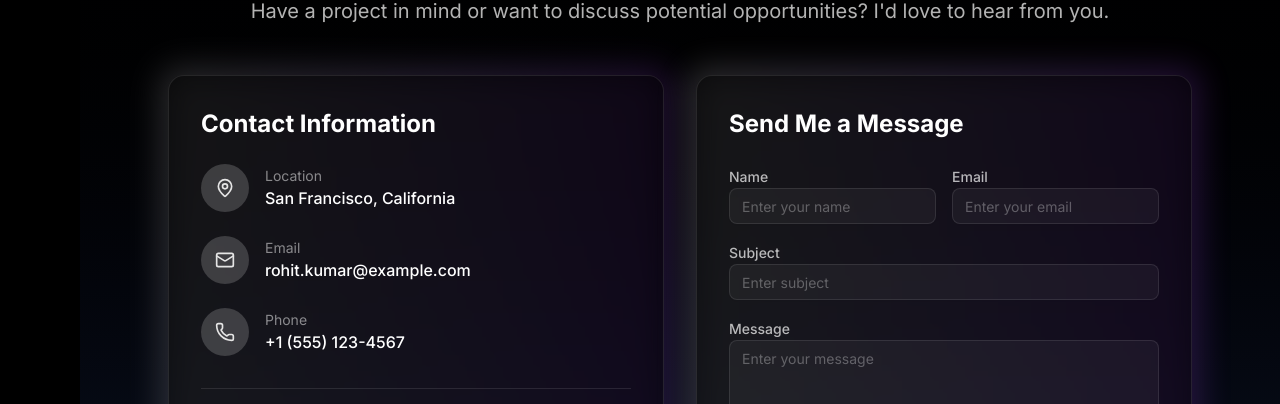
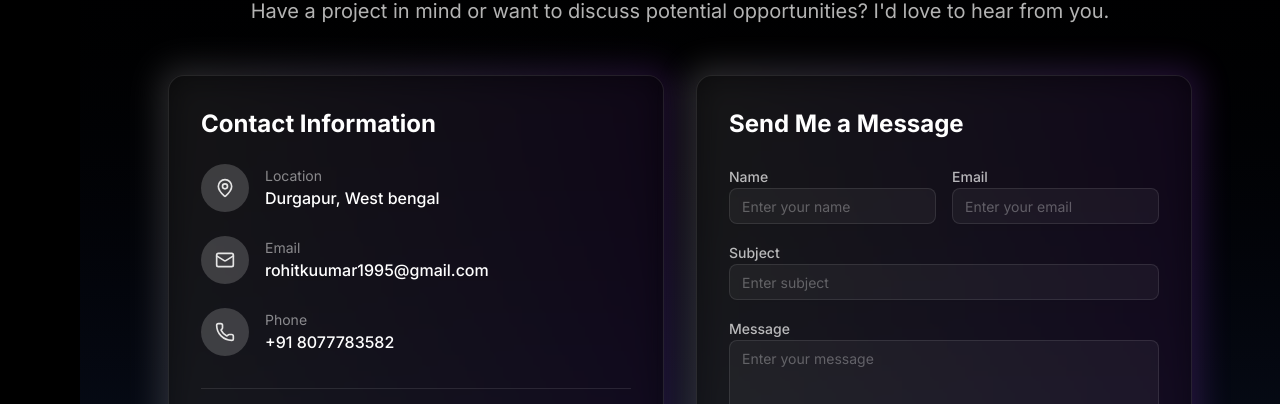
Before and after one commit to DamnX9211/My-Portfolio, a Next.js app: page / in a window 1280 px wide. Shown: the part 7891-8295 px from the top of the page. Built offline with nearby package versions, Linux system fonts and the light colour scheme.

Commit message:
minor changes

```diff
--- a/sections/contact-section.tsx
+++ b/sections/contact-section.tsx
@@ -107,7 +107,7 @@ export default function ContactSection({}: ContactSectionProps) {
                   </motion.div>
                   <div>
                     <p className="text-sm text-white/50">Location</p>
-                    <p className="font-medium">San Francisco, California</p>
+                    <p className="font-medium">Durgapur, West bengal</p>
                   </div>
                 </motion.div>
 
@@ -126,7 +126,7 @@ export default function ContactSection({}: ContactSectionProps) {
                   </motion.div>
                   <div>
                     <p className="text-sm text-white/50">Email</p>
-                    <p className="font-medium">rohit.kumar@example.com</p>
+                    <p className="font-medium">rohitkuumar1995@gmail.com</p>
                   </div>
                 </motion.div>
 
@@ -145,7 +145,7 @@ export default function ContactSection({}: ContactSectionProps) {
                   </motion.div>
                   <div>
                     <p className="text-sm text-white/50">Phone</p>
-                    <p className="font-medium">+1 (555) 123-4567</p>
+                    <p className="font-medium">+91 8077783582</p>
                   </div>
                 </motion.div>
               </div>
@@ -161,12 +161,12 @@ export default function ContactSection({}: ContactSectionProps) {
                   {[
                     {
                       icon: <Github className="h-5 w-5" aria-hidden="true" />,
-                      url: "https://github.com",
+                      url: "https://github.com/DamnX9211",
                       label: "GitHub",
                     },
                     {
                       icon: <Linkedin className="h-5 w-5" aria-hidden="true" />,
-                      url: "https://linkedin.com",
+                      url: "https://www.linkedin.com/in/rohit-kumar-99abc99/",
                       label: "LinkedIn",
                     },
                     {
--- a/sections/hero-section.tsx
+++ b/sections/hero-section.tsx
@@ -33,7 +33,7 @@ export default function HeroSection() {
           <path d="M9 18c-4.51 2-5-2-7-2"></path>
         </svg>
       ),
-      url: "https://github.com",
+      url: "https://github.com/DamnX9211",
       label: "GitHub",
     },
     {
@@ -55,7 +55,7 @@ export default function HeroSection() {
           <circle cx="4" cy="4" r="2"></circle>
         </svg>
       ),
-      url: "https://linkedin.com",
+      url: "https://www.linkedin.com/in/rohit-kumar-99abc99/",
       label: "LinkedIn",
     },
     {
```
